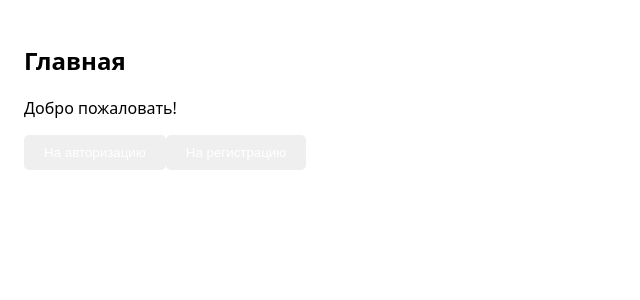
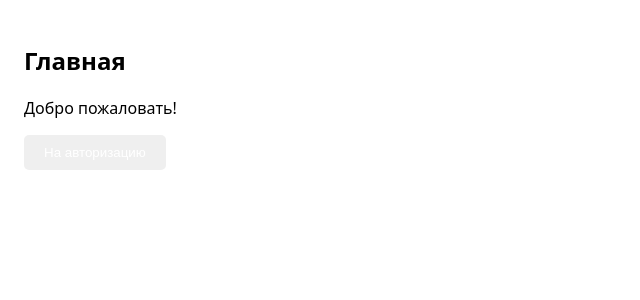
Before and after one commit to ZhadeAnton/todo-list, a React (Vite) app: page /home in a window 1280 px wide. Shown: the top 300 px of the page, without its empty margins (0-640 px from the left). Built offline with nearby package versions, Linux system fonts and the light colour scheme.

Commit message:
Откатил кнопку

```diff
--- a/src/pages/Home/HomePage.tsx
+++ b/src/pages/Home/HomePage.tsx
@@ -10,7 +10,6 @@ export default function HomePage() {
       <h2>Главная</h2>
       <p>Добро пожаловать!</p>
       <Button onClick={() => navigate("/login")}>На авторизацию</Button>
-      <Button onClick={() => navigate("/registration")}>На регистрацию</Button>
     </div>
   );
 }
```
